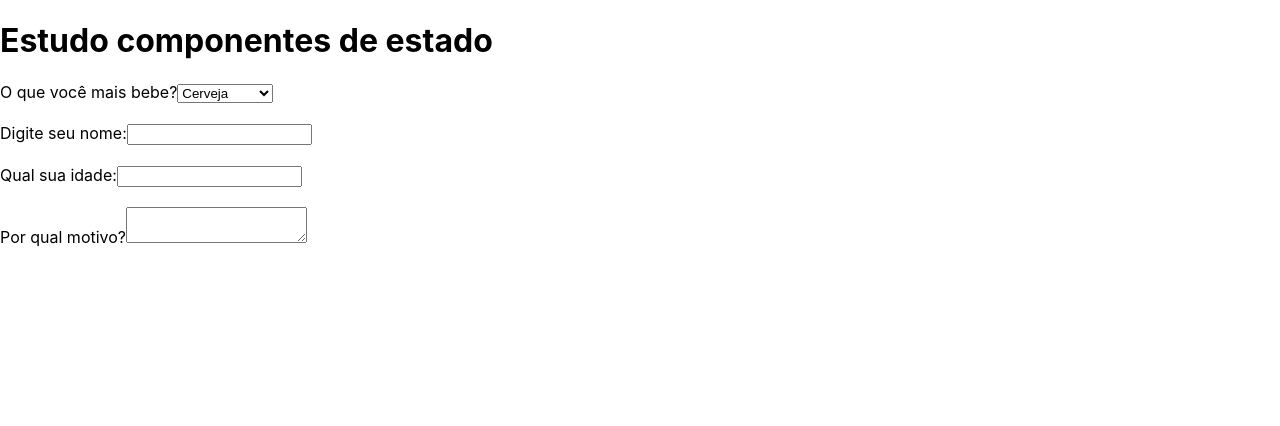
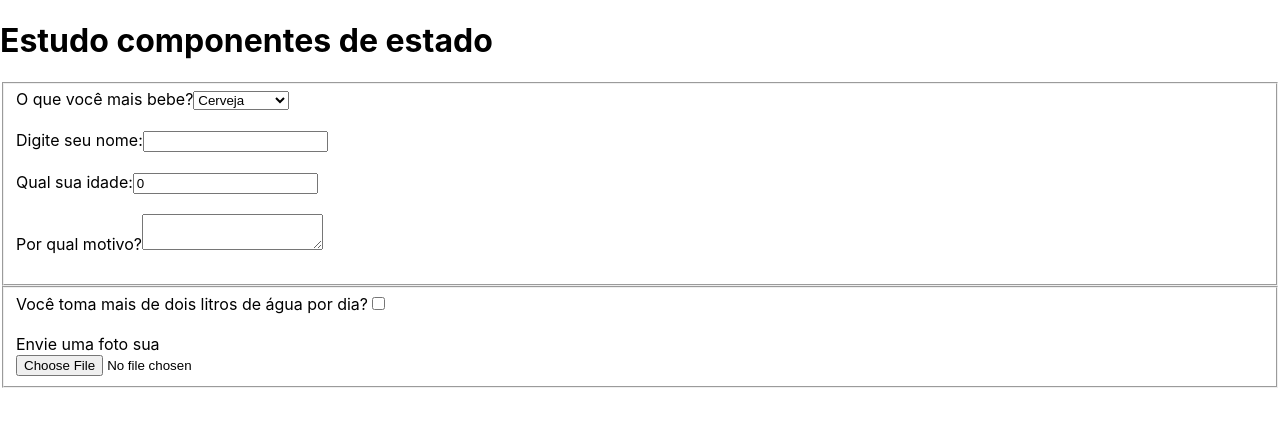
Before and after one commit to thierrydrmv/trybe-exercises, a React (Create React App) app in the folder front-end/bloco-11-componentes-com-estado-eventos-e-forms/dia-02-formularios-com-react/conteudo/componentes-controlados/: page / in a window 1280 px wide. Shown: the top 426 px of the page. Built offline with nearby package versions, Linux system fonts and the light colour scheme.

Commit message:
exercicios handler genérico incluindo checkbox

```diff
--- a/front-end/bloco-11-componentes-com-estado-eventos-e-forms/dia-02-formularios-com-react/conteudo/componentes-controlados/src/components/Form.jsx
+++ b/front-end/bloco-11-componentes-com-estado-eventos-e-forms/dia-02-formularios-com-react/conteudo/componentes-controlados/src/components/Form.jsx
@@ -6,47 +6,75 @@ export default class Form extends Component {
     idade: 0,
     porque: '',
     drinkFavorito: '',
+    water: false,
   }
 
-  handleInputChange = (event) => {
-    this.setState({ nome: event.target.value })
+  handleChange = ({target}) => {
+    const { name } = target;
+    const value = target.type === 'checkbox' ? target.checked : target.value;
+    this.setState({ [name]: value, });
   }
 
   render() {
-    const { nome } = this.state;
+    const { nome, idade, porque, drinkFavorito, water } = this.state;
     return (
       <form>
-        <label>
+        <fieldset>
               O que você mais bebe?
-        </label>
-        <select name='drinkFavorito'>
+          <select
+          name='drinkFavorito'
+          value={drinkFavorito}
+          onChange={this.handleChange}>
             <option value="cerveja">Cerveja</option>
             <option value="refrigerante">Refrigerante</option>
             <option value="energetico">Energético</option>
           </select>
           <br></br>
           <br></br>
-        <label>
             Digite seu nome:
           <input
           name='nome'
           value={nome}
-        onChange={this.handleInputChange}
+          onChange={this.handleChange}
           type='text'
           />
-        </label>
           <br></br>
           <br></br>
-        <label>
             Qual sua idade:
-        <input name='idade' type='number'/>
-        </label>
+          <input
+          name='idade'
+          value={idade}
+          onChange={this.handleChange}
+          type='number'
+          />
           <br></br>
           <br></br>
-        <label>
             Por qual motivo?
-        <textarea name='porque'/>
-        </label>
+          <textarea
+          name='porque'
+          value={porque}
+          type='textarea'
+          onChange={this.handleChange}
+          />
+          <br></br>
+          <br></br>
+        </fieldset>
+        <fieldset>
+            Você toma mais de dois litros de água por dia?
+            <input
+            name='water'
+            value={water}
+            type='checkbox'
+            onChange={this.handleChange}
+            />
+          <br></br>
+          <br></br>
+            Envie uma foto sua
+            <br></br>
+          <input
+          type="file"
+          />
+          </fieldset>
       </form>
     )
   }
```
Lines whose indentation alone changed are shown as unchanged.
